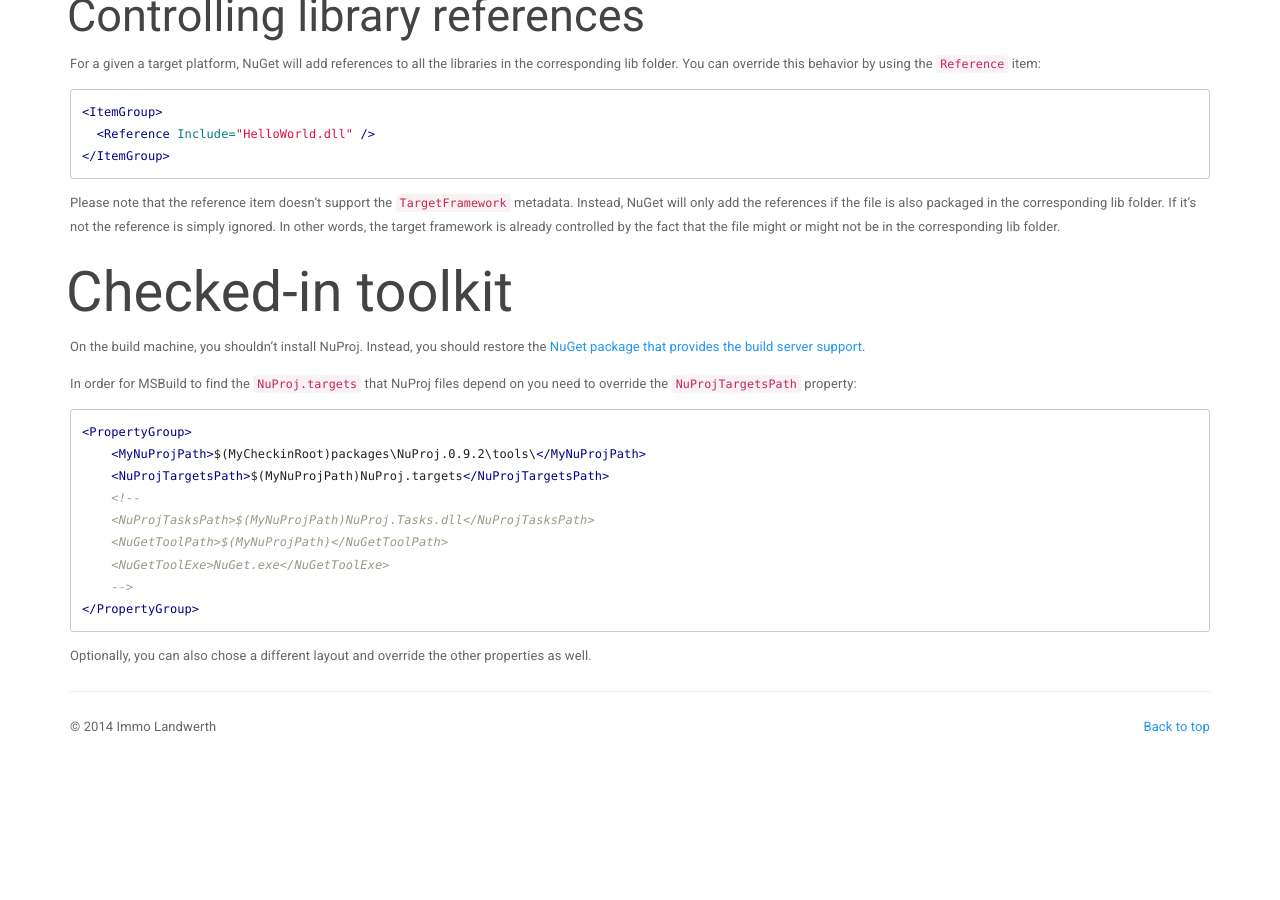
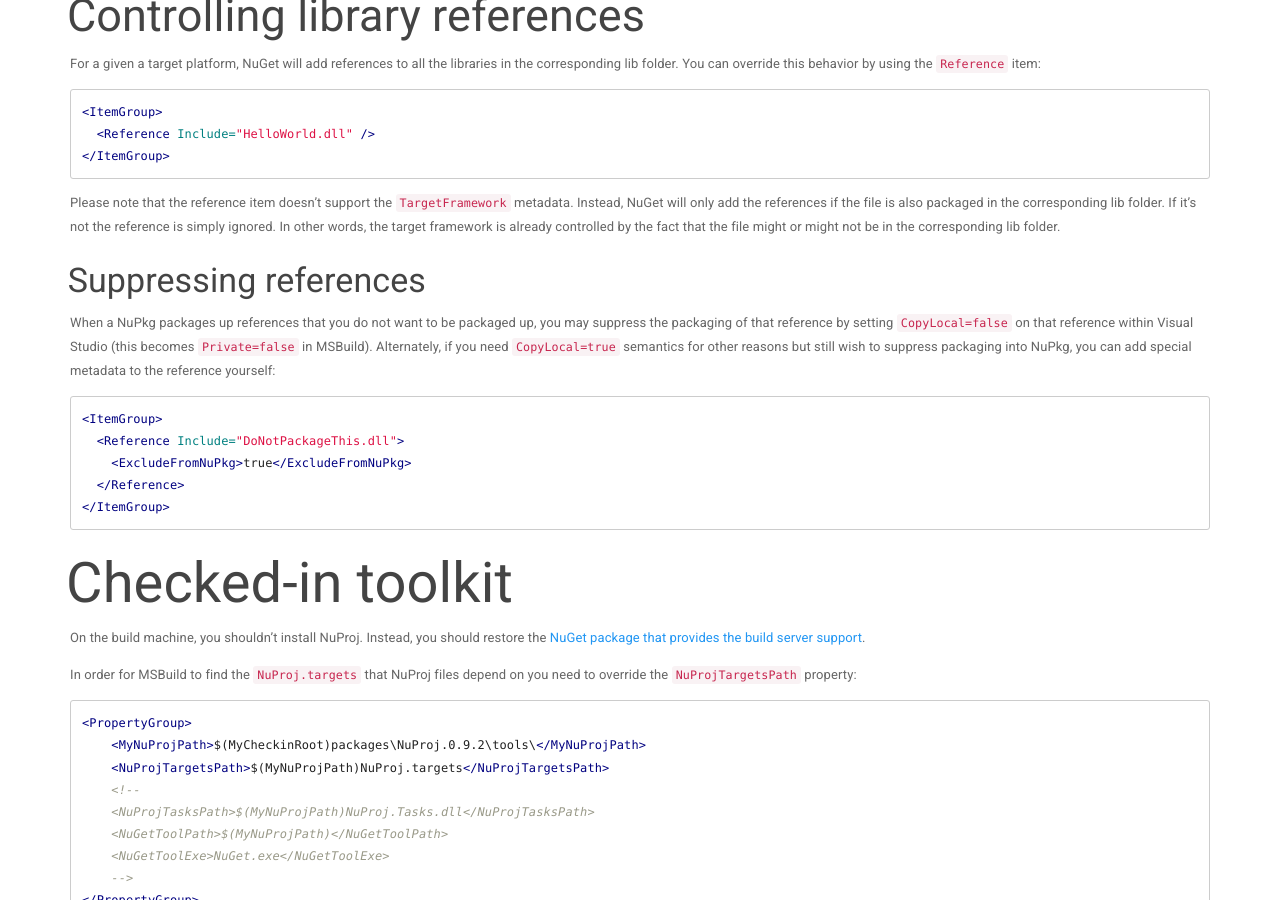
Before and after one commit to nuproj/nuproj.net, a Jekyll site: the page built from documentation.md, in a window 1280 px wide and 900 px high, scrolled down 6403 px. Built offline with Jekyll 4.4.1, drawn with Linux system fonts in a browser that asks for light colours; nearby versions of some CDN libraries; Markdown is read by kramdown in place of the engine named in the settings; before the commit the page ends 7154 px from its top, so only the background shows below that.

Commit message:
Document ExcludeFromNuPkg

````diff
--- a/documentation.md
+++ b/documentation.md
@@ -253,6 +253,23 @@ packaged in the corresponding lib folder. If it's not the reference is simply
 ignored. In other words, the target framework is already controlled by the fact
 that the file might or might not be in the corresponding lib folder.
 
+### Suppressing references
+
+When a NuPkg packages up references that you do not want to be packaged up,
+you may suppress the packaging of that reference by setting `CopyLocal=false`
+on that reference within Visual Studio (this becomes `Private=false` in MSBuild).
+Alternately, if you need `CopyLocal=true` semantics for other reasons but still
+wish to suppress packaging into NuPkg, you can add special metadata to the
+reference yourself:
+
+```xml
+<ItemGroup>
+  <Reference Include="DoNotPackageThis.dll">
+    <ExcludeFromNuPkg>true</ExcludeFromNuPkg>
+  </Reference>
+</ItemGroup>
+```
+
 # Checked-in toolkit
 
 On the build machine, you shouldn't install NuProj. Instead, you should restore
````
